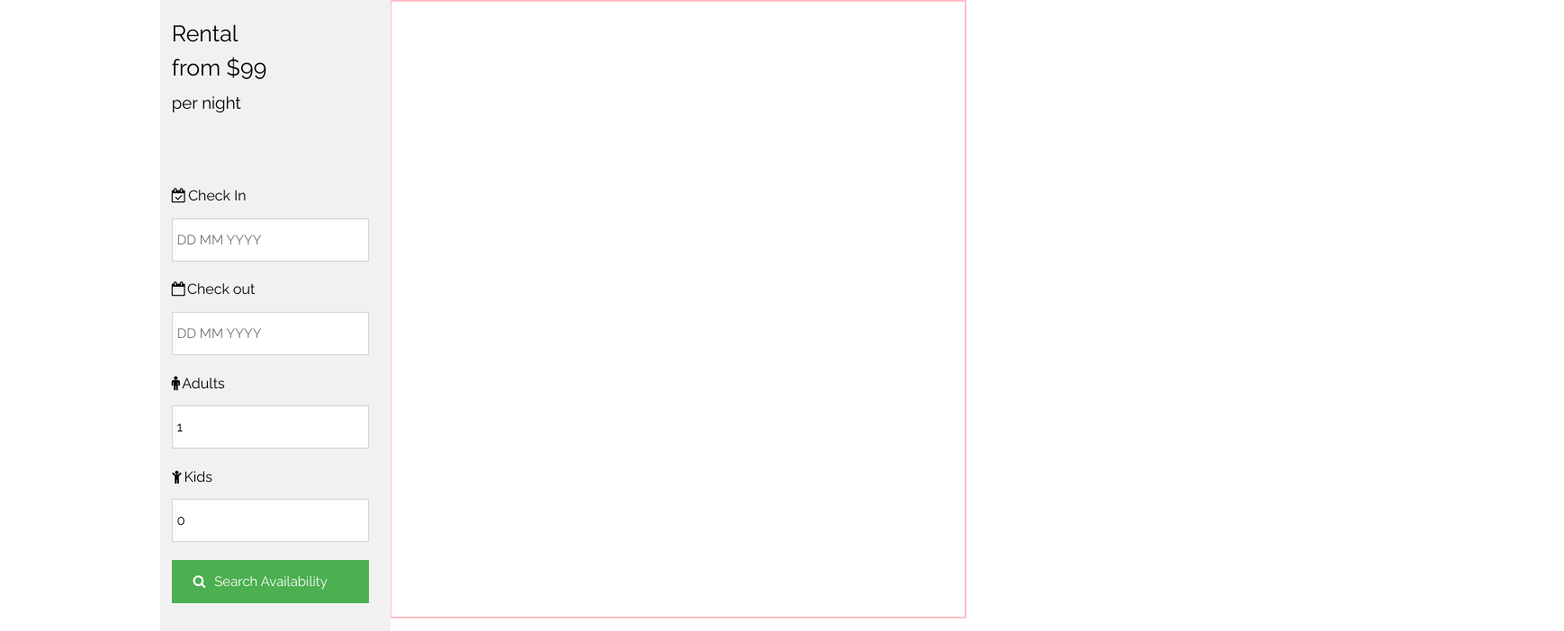
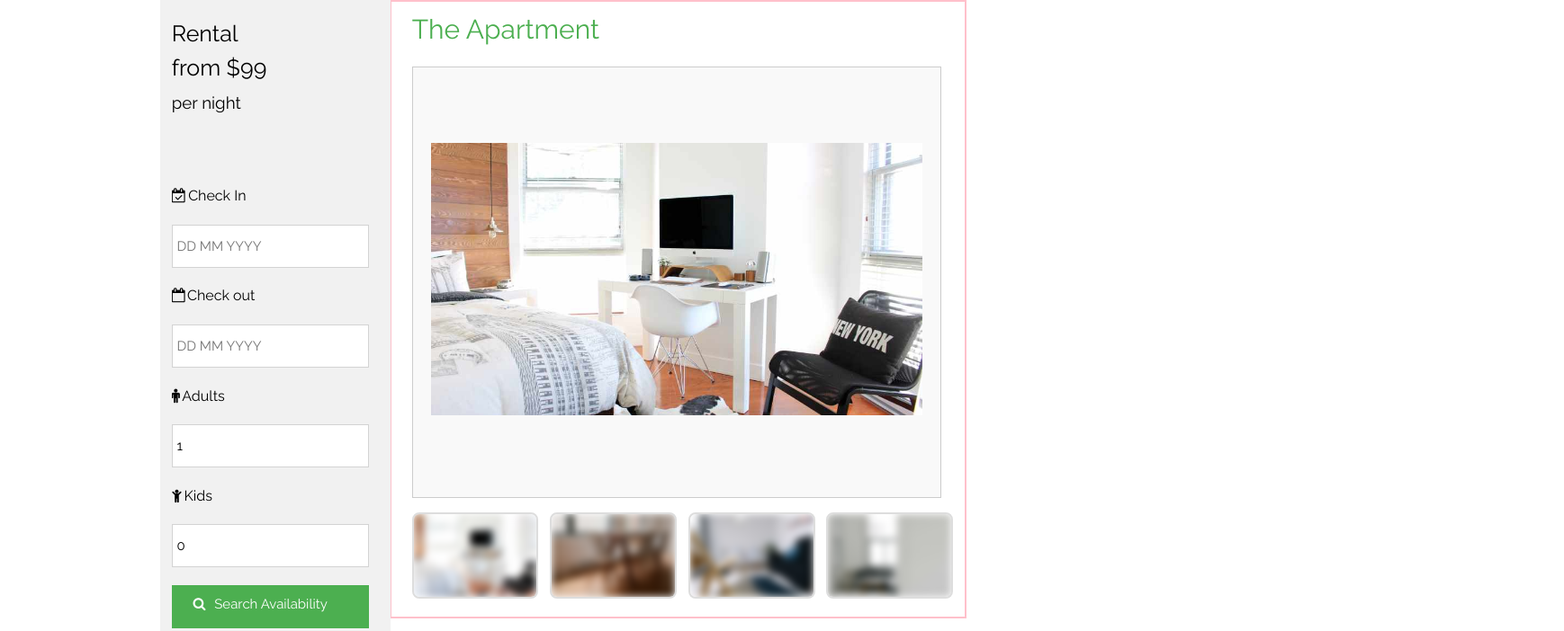
Before and after one commit to OziasMumbongo/W3School-Apartment, a plain HTML site: page index.html in a window 1280 px wide. Shown: the top 702 px of the page at 90% size, 1738 px wide, since content can reach past the window. Drawn offline with Linux system fonts and the light colour scheme.

Commit message:
made changes

```diff
--- a/index.html
+++ b/index.html
@@ -50,7 +50,28 @@
                     </div>
                 </div>
 
-                <div class="TheApartment_section"></div>
+                <div class="TheApartment_section">
+                    <h2 class="h2">The Apartment</h2>
+                    <div class="viewer" id="viewer">
+                        <div class="viewer-placeholder">
+                            <img src="W3School-Apartment/img/bedroom.jpg" alt="bedroom">
+                        </div>
+                    </div>
+                    <div class="pics">
+                        <div class="pic1 clickable-image" onclick="showImage('/W3School-Apartment/img/bedroom.jpg', 'beddroom')">
+                            <img src="W3School-Apartment/img/bedroom.jpg" alt="bedroom">
+                        </div>
+                        <div class="pic2 clickable-image" onclick="showImage('W3School-Apartment/img/diningroom.jpg', 'diningroom')">
+                            <img src="W3School-Apartment/img/diningroom.jpg" alt="diningroom">
+                        </div>
+                        <div class="pic3 clickable-image" onclick="showImage('W3School-Apartment/img/livingroom.jpg', 'livingroom')">
+                            <img src="W3School-Apartment/img/livingroom.jpg" alt="livingroom">
+                        </div>
+                        <div class="pic4 clickable-image" onclick="showImage('W3School-Apartment/img/livingroom2.jpg', 'livingroom2')">
+                            <img src="W3School-Apartment/img/livingroom2.jpg" alt="livingroom2">
+                        </div>
+                    </div>
+                </div>
             </div>
 
             <div class="TheSpace_section">
@@ -98,10 +119,10 @@
                     <div class="payment-section">
                         <span class="payment-text">We accept:</span>
                         <div class="payment-cards">
-                            <div class="card visa">VISA</div>
-                            <div class="card mastercard">MC</div>
-                            <div class="card amex">AMEX</div>
-                            <div class="card paypal">PayPal</div>
+                            <i class="fa fa-cc-visa visa"></i>
+                            <i class="fa fa-cc-mastercard mastercard"></i>
+                            <i class="fa fa-cc-amex amex"></i>
+                            <i class="fa fa-cc-paypal paypal"></i>
                         </div>
                     </div>
                 </div>
@@ -150,6 +171,18 @@
     </div>
 
     <script>
+        // Function to show image in viewer
+        function showImage(imageSrc, imageTitle) {
+            const viewer = document.getElementById('viewer');
+            viewer.innerHTML = `
+                <div class="viewer-image">
+                    <img src="${imageSrc}" alt="${imageTitle}">
+                    <div class="image-title">${imageTitle}</div>
+                </div>
+            `;
+        }
+
+        // Contact form submission
         document.getElementById('contactForm').addEventListener('submit', function(e) {
             e.preventDefault();
             alert('Message sent');
--- a/styles.css
+++ b/styles.css
@@ -5,6 +5,7 @@
   width: 100%;
   font-family: "Raleway", sans-serif;
   line-height: 1.5;
+  overflow-x: hidden;
 }
 
 .main_div {
@@ -75,6 +76,7 @@
   background-color: #4caf50;
   border: none;
   color: white;
+  cursor: pointer;
 }
 
 .button_section:hover {
@@ -208,7 +210,6 @@
   resize: vertical;
 }
 
-/*The Space Section*/
 .texts_section {
   margin: 0 0 0 2%;
 }
@@ -247,7 +248,6 @@
   font-size: 20px;
 }
 
-/* Contact Section Specific Styles */
 .contact-container {
   width: 100%;
   height: 100%;
@@ -287,7 +287,6 @@
   color: #4CAF50;
 }
 
-/* Extra Info and Rules Section Styles */
 .section-content {
   width: 100%;
   height: 100%;
@@ -309,7 +308,6 @@
 
 .payment-section {
   display: flex;
-  align-items: center;
   margin-top: 1rem;
 }
 
@@ -321,12 +319,10 @@
 
 .payment-cards {
   display: flex;
-  gap: 0.5rem;
-  margin-left: -30vw;
+  margin-left: -34vw;
 }
 
 .card {
-  padding: 4px 8px;
   font-size: 12px;
   font-weight: bold;
   border-radius: 3px;
@@ -336,17 +332,130 @@
 }
 
 .visa {
-  background-color: #1a1f71;
+
 }
 
 .mastercard {
-  background-color: #eb001b;
+ margin-left: -33vw;
 }
 
 .amex {
-  background-color: #006fcf;
+ margin-left: -33vw;
 }
 
 .paypal {
-  background-color: #003087;
+  margin-left: -33vw;
 }
+
+.viewer {
+  border: 1px solid #ccc;
+  width: 46vw;
+  height: 60vh;
+  margin-top: 9vh;
+  margin-left: 1.75vw;
+  display: flex;
+  align-items: center;
+  justify-content: center;
+  background-color: #f9f9f9;
+
+}
+
+.viewer-placeholder {
+  text-align: center;
+  color: #666;
+  font-size: 18px;
+  padding: 20px;
+}
+
+.viewer-image {
+  width: 100%;
+  height: 100%;
+  display: flex;
+  align-items: center;
+  justify-content: center;
+}
+
+.viewer-image img {
+  max-width: 100%;
+  max-height: 90%;
+  object-fit: contain;
+  border-radius: 8px;
+  box-shadow: 0 4px 8px rgba(0,0,0,0.1);
+}
+
+.image-title {
+  margin-top: 10px;
+  font-size: 18px;
+  font-weight: 600;
+  color: #333;
+  text-align: center;
+}
+
+
+.pics {
+  display: flex;
+  gap: 1vw;
+  margin-top: 2vh;
+  max-width: 47.7vw;
+  margin-left: 1.75vw;
+}
+
+.pic1, .pic2, .pic3, .pic4 {
+  border: 2px solid #ddd;
+  width: 11vw;
+  height: 12vh;
+  cursor: pointer;
+  transition: all 0.3s ease;
+  border-radius: 8px;
+  overflow: hidden;
+  position: relative;
+}
+
+.pic1:hover, .pic2:hover, .pic3:hover, .pic4:hover {
+  transform: translateY(-2px);
+  box-shadow: 0 4px 8px rgba(0,0,0,0.2);
+}
+
+.clickable-image {
+  position: relative;
+  overflow: hidden;
+}
+
+.clickable-image img {
+  width: 100%;
+  height: 100%;
+  object-fit: cover;
+  transition: transform 0.3s ease, filter 0.3s ease;
+  filter: blur(4px); /* initial blur */
+}
+
+.clickable-image:hover img {
+  transform: scale(1.05);
+  filter: blur(0); /* remove blur on hover */
+}
+
+.clickable-image::after {
+  content: '';
+  position: absolute;
+  top: 0;
+  left: 0;
+  right: 0;
+  bottom: 0;
+  background: rgba(76, 175, 80, 0.1);
+  opacity: 0;
+  transition: opacity 0.3s ease;
+}
+
+.clickable-image:hover::after {
+  opacity: 1;
+}
+
+.h2 {
+  position: absolute;
+  margin-left: 1.75vw;
+  font-weight: 400;
+  color: #4CAF50;
+  font-size: 30px;
+  font-family: "Raleway", Arial, Helvetica, sans-serif;
+  margin-top: 1vh;
+}
```
Also changed, not shown: img/bedroom.jpg (added), img/diningroom.jpg (added), img/livingroom.jpg (added), img/livingroom2.jpg (added).
